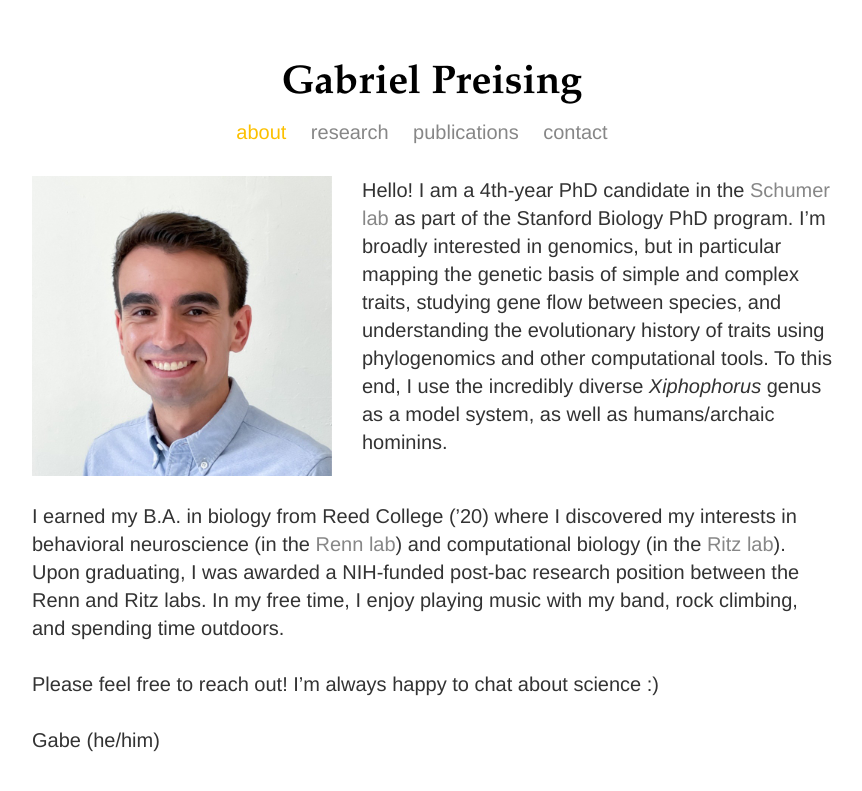
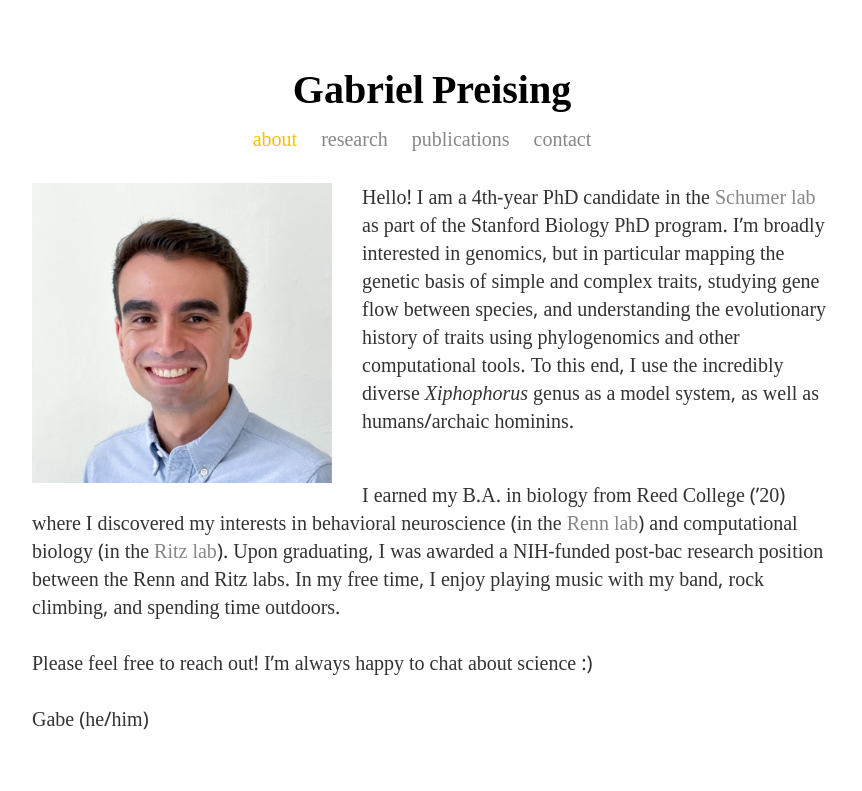
Before and after one commit to gpreising/gpreising.github.io, a Jekyll site: the page built from index.html, in a window 1280 px wide. Shown: the top 791 px of the page, without its empty margins (208-1070 px from the left). Built offline with Jekyll 4.4.1, drawn with Linux system fonts in a browser that asks for light colours.

Commit message:
changed font - Noto Sans Adlam

```diff
--- a/css/main.css
+++ b/css/main.css
@@ -3,11 +3,11 @@
 @media only screen and (min-width: 1025px) { body { margin: 60px auto; width: 800px; overflow: visible !important; } }
 @media only screen and (max-width: 1024px) { body { margin: 60px 60px; width: 480px; transform: scale(1.8); transform-origin: 0 0; -webkit-text-size-adjust: 100%; overflow: visible !important; } }
 
-nav ul { text-align: center; font-family:'Helvetica Neue', 'Helvetica', 'Arial', 'Sans-Serif'; padding: 0px; list-style: none; margin-top: 0px; margin-bottom: 30px; }
+nav ul { text-align: center; font-family:'Noto Sans Adlam'; padding: 0px; list-style: none; margin-top: 0px; margin-bottom: 30px; }
 nav ul li { text-align: center; display: inline; margin-right: 20px; }
 
 a { font-size: 20px; line-height: 1.4em; text-decoration: none; color: #878787; }
 a:hover, #about.active, #research.active, #publications.active, #contact.active { font-size: 20px; line-height: 1.4em; text-decoration: none; color: #FCC000; }
 
-h1 { text-align: center; font-size: 40px; font-family:'Garamond'; margin-bottom: 10px; overflow: visible !important; }
-p { font-size: 20px; line-height: 1.4em; font-family:'Helvetica Neue', 'Helvetica', 'Arial', 'Sans-Serif'; color: #333; margin-bottom: 10px; margin-top: 0px; overflow: visible !important; }
+h1 { text-align: center; font-size: 40px; font-family:'Noto Sans Adlam'; margin-bottom: 10px; overflow: visible !important; }
+p { font-size: 20px; line-height: 1.4em; font-family:'Noto Sans Adlam'; color: #333; margin-bottom: 10px; margin-top: 0px; overflow: visible !important; }
```
